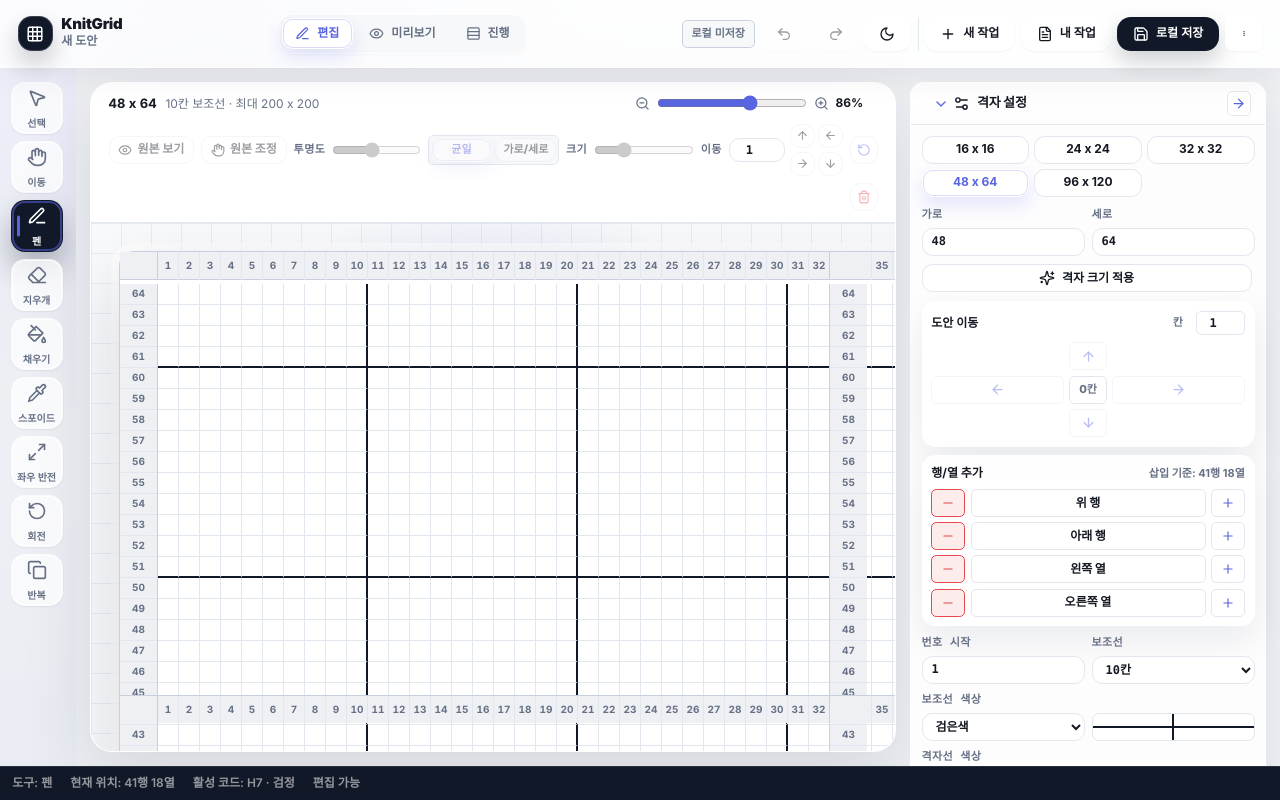
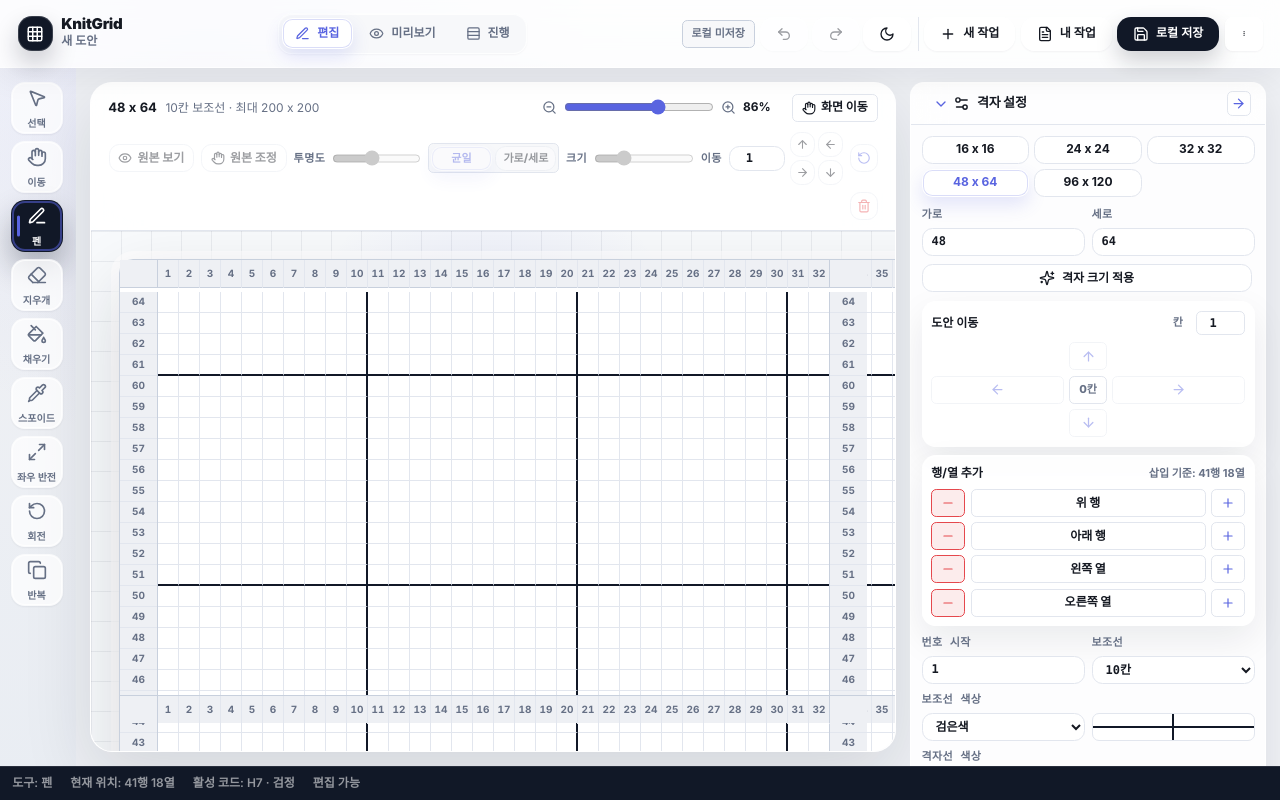
Before and after one commit to hyubbb/knitgrid, a React (Vite) app: page / in a window 1280 px wide. Both pictures are taken after a click on the button "새 도안 만들기". Built offline with nearby package versions, Linux system fonts and the light colour scheme.

Commit message:
feat: 격자 화면 이동 모드 추가

```diff
--- a/src/pages/editor/ui/parts/EditorCanvas.jsx
+++ b/src/pages/editor/ui/parts/EditorCanvas.jsx
@@ -81,11 +81,60 @@ export function EditorCanvas({ editor }) {
   const cellAspectMaxScale = Math.max(cellWScale, cellHScale);
   const [isFullscreenPreviewOpen, setIsFullscreenPreviewOpen] = useState(false);
   const [fullscreenCellSize, setFullscreenCellSize] = useState(() => getFullscreenPreviewCellSize(rows, cols));
+  const [isCanvasPanMode, setIsCanvasPanMode] = useState(false);
+  const [isCanvasPanDragging, setIsCanvasPanDragging] = useState(false);
   const fullscreenCloseButtonRef = useRef(null);
+  const canvasPanRef = useRef(null);
 
   const openFullscreenPreview = () => {
     setFullscreenCellSize(getFullscreenPreviewCellSize(rows, cols, cellAspectMaxScale));
     setIsFullscreenPreviewOpen(true);
+  };
+
+  const toggleCanvasPanMode = () => {
+    setIsCanvasPanMode((value) => {
+      const nextValue = !value;
+      if (nextValue) setIsAdjustingAppliedSourceOverlay(false);
+      return nextValue;
+    });
+  };
+
+  const startCanvasPan = (event) => {
+    if (!isCanvasPanMode || event.button !== 0) return;
+    const scrollNode = event.currentTarget;
+    canvasPanRef.current = {
+      pointerId: event.pointerId,
+      startX: event.clientX,
+      startY: event.clientY,
+      scrollLeft: scrollNode.scrollLeft,
+      scrollTop: scrollNode.scrollTop
+    };
+    setIsCanvasPanDragging(true);
+    scrollNode.setPointerCapture(event.pointerId);
+    event.preventDefault();
+    event.stopPropagation();
+  };
+
+  const moveCanvasPan = (event) => {
+    const pan = canvasPanRef.current;
+    if (!pan || pan.pointerId !== event.pointerId) return;
+    const scrollNode = event.currentTarget;
+    scrollNode.scrollLeft = pan.scrollLeft - (event.clientX - pan.startX);
+    scrollNode.scrollTop = pan.scrollTop - (event.clientY - pan.startY);
+    event.preventDefault();
+    event.stopPropagation();
+  };
+
+  const stopCanvasPan = (event) => {
+    const pan = canvasPanRef.current;
+    if (!pan || pan.pointerId !== event.pointerId) return;
+    canvasPanRef.current = null;
+    setIsCanvasPanDragging(false);
+    if (event.currentTarget.hasPointerCapture(event.pointerId)) {
+      event.currentTarget.releasePointerCapture(event.pointerId);
+    }
+    event.preventDefault();
+    event.stopPropagation();
   };
 
   useEffect(() => {
@@ -123,6 +172,17 @@ export function EditorCanvas({ editor }) {
           </div>
           <div className="canvas-zoom-actions">
             <Slider min={CANVAS_MIN_ZOOM} max={CANVAS_MAX_ZOOM} value={zoom} onChange={setZoom} leftIcon={ZoomOut} rightIcon={ZoomIn} valueLabel={`${zoom}%`} />
+            <button
+              className={`canvas-pan-button ${isCanvasPanMode ? 'active' : ''}`}
+              type="button"
+              onClick={toggleCanvasPanMode}
+              aria-pressed={isCanvasPanMode}
+              title="격자 화면 이동"
+              aria-label={isCanvasPanMode ? '격자 화면 이동 끄기' : '격자 화면 이동 켜기'}
+            >
+              <Hand size={14} />
+              화면 이동
+            </button>
             {canFitWholePreview ? (
               <button
                 className="canvas-fit-button"
@@ -154,7 +214,11 @@ export function EditorCanvas({ editor }) {
             {canEditSourceOverlay ? (
               <button
                 className={isAdjustingAppliedSourceOverlay ? 'active' : ''}
-                onClick={() => setIsAdjustingAppliedSourceOverlay((value) => !value)}
+                onClick={() => setIsAdjustingAppliedSourceOverlay((value) => {
+                  const nextValue = !value;
+                  if (nextValue) setIsCanvasPanMode(false);
+                  return nextValue;
+                })}
                 disabled={!appliedSourceImage || !showAppliedSourceOverlay}
                 title="원본 위치와 크기 조정"
               >
@@ -297,13 +361,21 @@ export function EditorCanvas({ editor }) {
           <ProgressRowStrip analysis={currentRowAnalysis} progressRow={progressRow} progressStitch={progressStitch} />
         ) : null}
 
-        <div ref={gridScrollRef} className={`grid-scroll mode-${mode}`}>
+        <div
+          ref={gridScrollRef}
+          className={`grid-scroll mode-${mode} ${isCanvasPanMode ? 'pan-enabled' : ''} ${isCanvasPanDragging ? 'is-panning' : ''}`}
+          onPointerDown={startCanvasPan}
+          onPointerMove={moveCanvasPan}
+          onPointerUp={stopCanvasPan}
+          onPointerCancel={stopCanvasPan}
+        >
           <ChartGrid
             editor={editor}
             cellSize={Math.round((zoom / 100) * CANVAS_BASE_CELL_SIZE)}
             canEditSourceOverlay={canEditSourceOverlay}
             cellWScale={cellWScale}
             cellHScale={cellHScale}
+            isCanvasPanning={isCanvasPanMode}
           />
         </div>
       </section>
@@ -373,6 +445,7 @@ function ChartGrid({
   includeSourceOverlay = true,
   cellWScale = 1,
   cellHScale = 1,
+  isCanvasPanning = false,
   readOnly = false
 }) {
   const {
@@ -406,7 +479,7 @@ function ChartGrid({
     gridLineColor,
     isAdjustingAppliedSourceOverlay
   } = editor;
-  const CellElement = readOnly ? 'div' : 'button';
+  const CellElement = readOnly || isCanvasPanning ? 'div' : 'button';
   const showSourceOverlay = includeSourceOverlay && appliedSourceImage && showAppliedSourceOverlay;
 
   return (
@@ -464,7 +537,7 @@ function ChartGrid({
             const display = resolveCellDisplay(cell, palette);
             const shouldShowCell = cell.active && display.visible;
             const isInsertAnchor = mode === 'edit' && insertAnchorCell.row === r && insertAnchorCell.col === c;
-            const cellProps = readOnly
+            const cellProps = readOnly || isCanvasPanning
               ? { role: 'gridcell' }
               : {
                   onPointerDown: () => handlePointerDown(r, c),
--- a/src/styles.css
+++ b/src/styles.css
@@ -291,12 +291,18 @@
     @apply flex flex-wrap items-center gap-2;
   }
 
-  .canvas-fit-button {
+  .canvas-fit-button,
+  .canvas-pan-button {
     @apply inline-flex min-h-8 items-center justify-center gap-1.5 rounded-md border border-[var(--kg-line)] bg-[var(--kg-surface)] px-2.5 text-[12px] font-extrabold text-[var(--kg-ink)];
   }
 
-  .canvas-fit-button:hover {
+  .canvas-fit-button:hover,
+  .canvas-pan-button:hover {
     @apply border-[var(--kg-line-strong)] bg-[var(--kg-surface-soft)];
+  }
+
+  .canvas-pan-button.active {
+    @apply border-[var(--kg-teal)] bg-[var(--kg-teal-soft)] text-[var(--kg-teal)];
   }
 
   .source-overlay-control {
@@ -371,6 +377,22 @@
       linear-gradient(var(--kg-gridline) 1px, transparent 1px),
       var(--kg-bg);
     background-size: 32px 32px;
+  }
+
+  .grid-scroll.pan-enabled {
+    @apply cursor-grab select-none;
+    touch-action: none;
+  }
+
+  .grid-scroll.pan-enabled .chart-grid,
+  .grid-scroll.pan-enabled .cell {
+    @apply cursor-grab;
+  }
+
+  .grid-scroll.is-panning,
+  .grid-scroll.is-panning .chart-grid,
+  .grid-scroll.is-panning .cell {
+    @apply cursor-grabbing;
   }
 
   .chart-grid {
```
